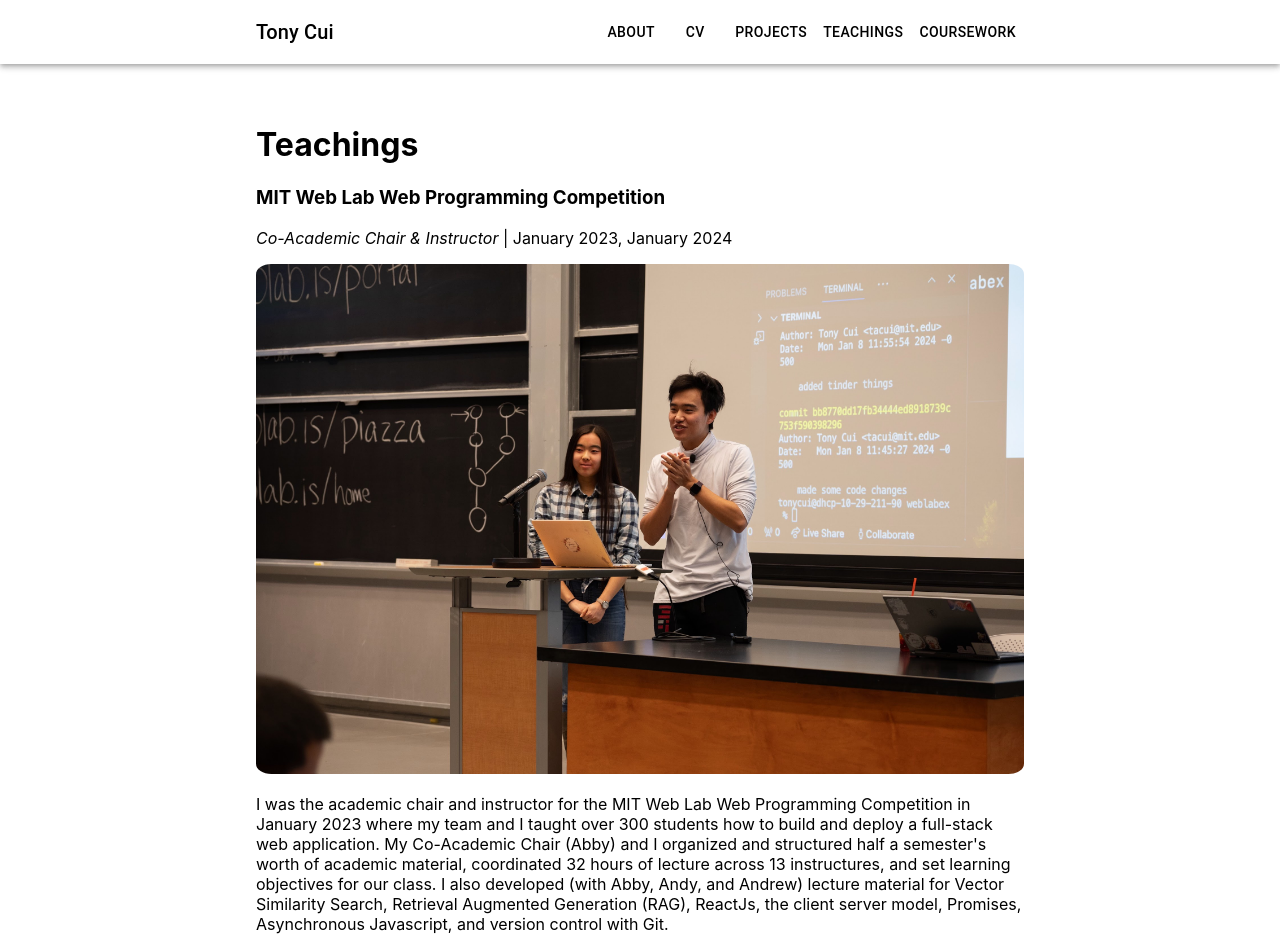
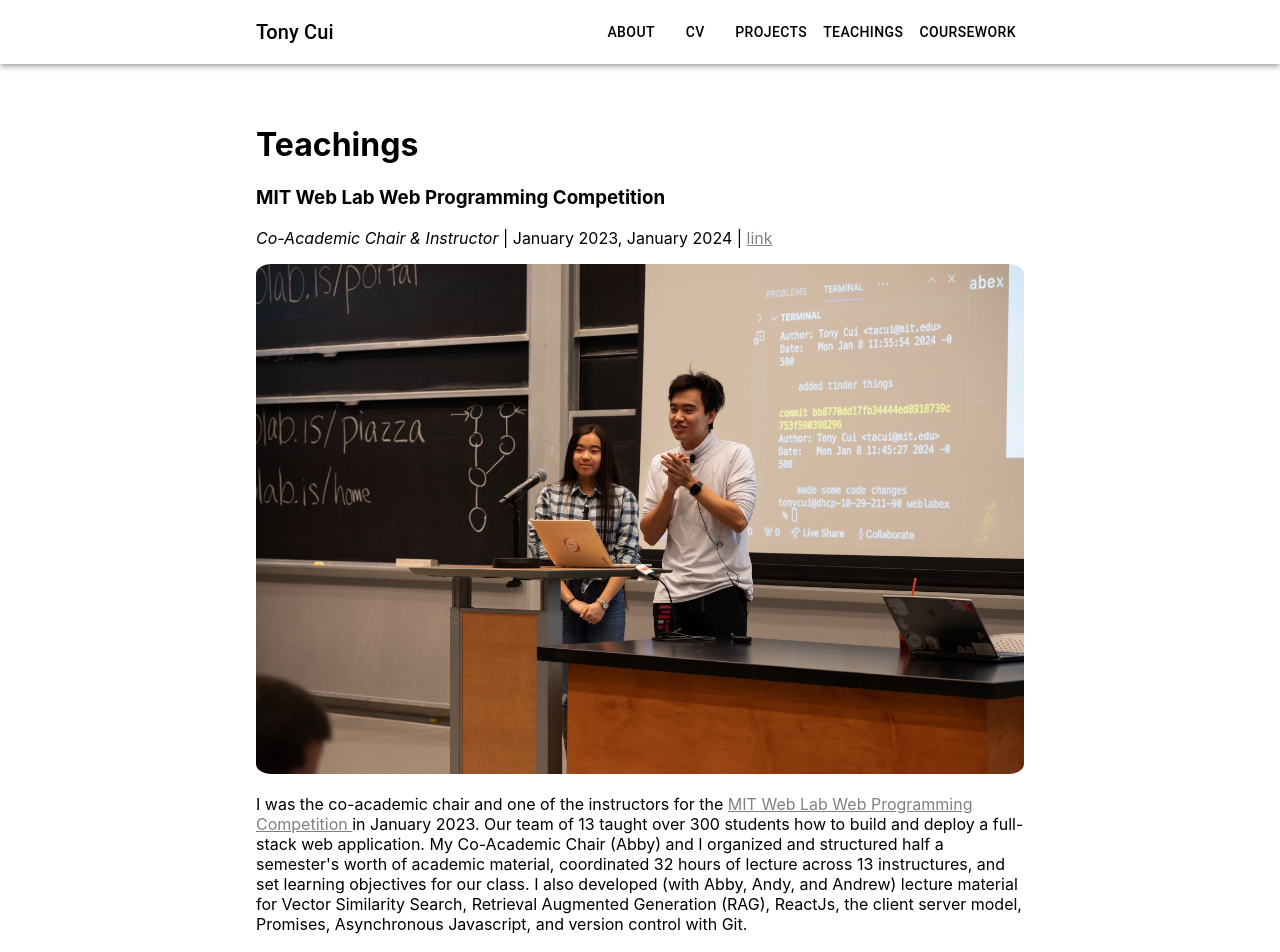
Before and after one commit to tcui37/tcui37.github.io, a React (Create React App) app: page /teachings in a window 1280 px wide. Shown: the top 952 px of the page. Built offline with nearby package versions, Linux system fonts and the light colour scheme.

Commit message:
correction

```diff
--- a/src/App.scss
+++ b/src/App.scss
@@ -11,7 +11,7 @@
 
 a {
   color: gray;
-  text-decoration: none;
+  text-decoration: underline;
 }
 
 .pfp {
--- a/src/pages/About.tsx
+++ b/src/pages/About.tsx
@@ -16,6 +16,8 @@ const About: React.FC = () => {
 
                 <p>Previously, I held two internships at <a href='Microsoft'>Microsoft</a>. In 2023, I worked on an internal AI information retrieval service with <a href='https://azure.microsoft.com/en-us/solutions/ai'>Microsoft Cloud & AI</a>. In 2022, I developed a command line suite for microservice development with <a href='https://www.microsoft.com/en-us/research/group/exd/'>Microsoft E & D</a>.</p>
 
+                <p>I love playing both accoustic and electric guitar, playing volleyball and badminton, and learning how to cook.</p>
+
                 <p>My linkedin can be found <a href='https://www.linkedin.com/in/tcui/'>here</a>. My email is ta&#123;last_name&#125;@mit.edu  </p>
                 </Grid>
                 <Grid item xs={6}>
--- a/src/pages/Teachings.tsx
+++ b/src/pages/Teachings.tsx
@@ -7,8 +7,9 @@ const teachings = [
         "title": 'Co-Academic Chair & Instructor',
         "organization": 'MIT Web Lab Web Programming Competition',
         "date": 'January 2023, January 2024',
-        "description": "I was the academic chair and instructor for the MIT Web Lab Web Programming Competition in January 2023 where my team and I taught over 300 students how to build and deploy a full-stack web application. My Co-Academic Chair (Abby) and I organized and structured half a semester's worth of academic material, coordinated 32 hours of lecture across 13 instructures, and set learning objectives for our class. I also developed (with Abby, Andy, and Andrew) lecture material for Vector Similarity Search, Retrieval Augmented Generation (RAG), ReactJs, the client server model, Promises, Asynchronous Javascript, and version control with Git.",
+        "description": <p>I was the co-academic chair and one of the instructors for the <a href='https://weblab.mit.edu/'>MIT Web Lab Web Programming Competition </a> in January 2023. Our team of 13 taught over 300 students how to build and deploy a full-stack web application. My Co-Academic Chair (Abby) and I organized and structured half a semester's worth of academic material, coordinated 32 hours of lecture across 13 instructures, and set learning objectives for our class. I also developed (with Abby, Andy, and Andrew) lecture material for Vector Similarity Search, Retrieval Augmented Generation (RAG), ReactJs, the client server model, Promises, Asynchronous Javascript, and version control with Git.</p>,
         "img": WeblabPhoto,
+        "link": "https://weblab.mit.edu/"
     },
     {
         "title": "Instructor & Cirriculum Developer",
@@ -16,6 +17,7 @@ const teachings = [
         "date": "January 2022",
         "description": "Our team of 5 pioneered the first iteration of GTL Israel's Digital Tent program, a 4-week program that introduces a class of 20 high school sophomores across 7 villages in the Negev to computer science. We utilized the principle of backwards design to develope 4 weeks of computer science cirriculum, including python fundamentals, hardware and circuitry, and web development. We had developed lesson plans, test cases, homework assignments, and projects of varying difficulty from scratch, and had lots of fun teaching and mentoring the kids! ❤️ ",
         "img": Tent,
+        "link": "https://misti.mit.edu/mit-israel",
     },
     // {
     //     "title": 'Teaching Assistant',
@@ -33,7 +35,7 @@ const Teachings: React.FC = () => {
             {teachings.map((teaching) => (
                 <>
                     <h3>{teaching.organization}</h3>
-                    <p>                    <i>{teaching.title}</i> |                    {teaching.date}</p>
+                    <p>                    <i>{teaching.title}</i> |                    {teaching.date} | <a href={teaching.link}> link </a></p>
                     <img src={teaching.img} className='img'></img>
                     <p>{teaching.description}</p>
 
```
